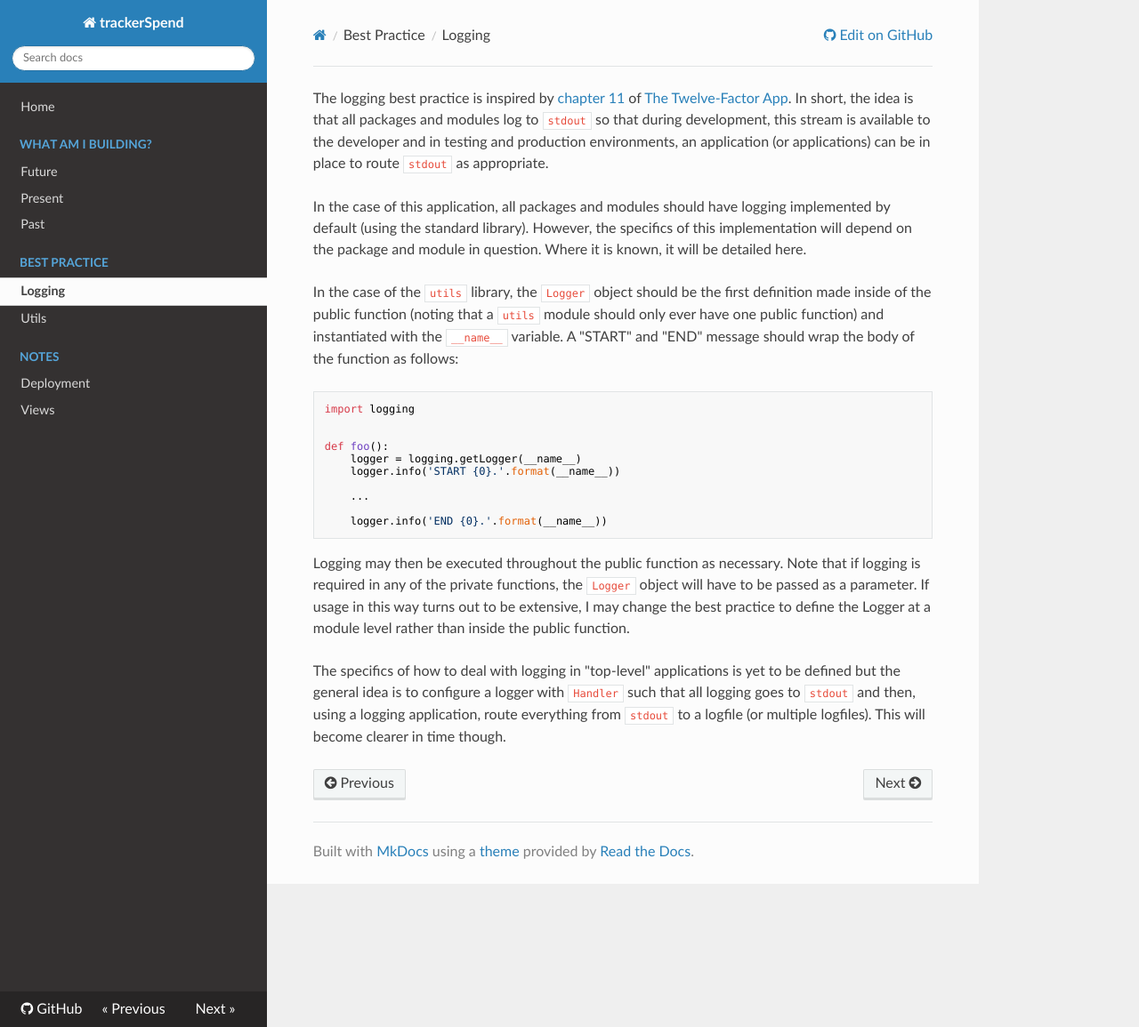
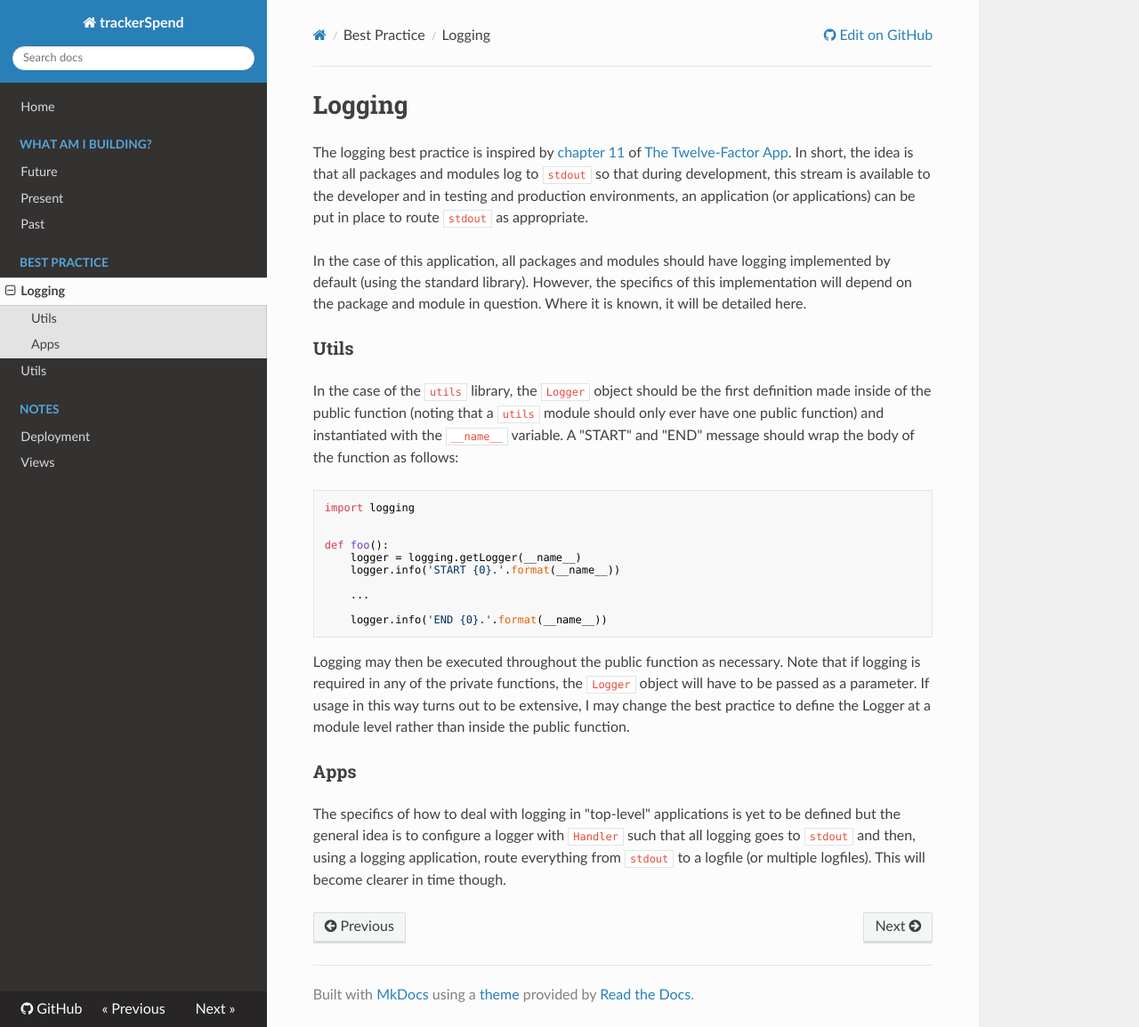
Before and after one commit to jdgillespie91/deprecated-trackerSpend, an MkDocs documentation site: the page built from docs/best_practice/logging.md, in a window 1280 px wide and 1155 px high. Shown: the whole window at 89% size. Built offline with MkDocs 1.6.1, drawn with Linux system fonts in a browser that asks for light colours; nearby versions of some CDN libraries; old or Windows-style settings are respelled for this version of MkDocs.

Commit message:
Minor hotfixes

````diff
--- a/docs/best_practice/logging.md
+++ b/docs/best_practice/logging.md
@@ -1,6 +1,10 @@
-The logging best practice is inspired by [chapter 11](http://12factor.net/logs) of [The Twelve-Factor App](http://12factor.net/). In short, the idea is that all packages and modules log to ```stdout``` so that during development, this stream is available to the developer and in testing and production environments, an application (or applications) can be in place to route ```stdout``` as appropriate.
+# Logging
+
+The logging best practice is inspired by [chapter 11](http://12factor.net/logs) of [The Twelve-Factor App](http://12factor.net/). In short, the idea is that all packages and modules log to ```stdout``` so that during development, this stream is available to the developer and in testing and production environments, an application (or applications) can be put in place to route ```stdout``` as appropriate.
 
 In the case of this application, all packages and modules should have logging implemented by default (using the standard library). However, the specifics of this implementation will depend on the package and module in question. Where it is known, it will be detailed here.
+
+### Utils
 
 In the case of the ```utils``` library, the ```Logger``` object should be the first definition made inside of the public function (noting that a ```utils``` module should only ever have one public function) and instantiated with the ```__name__``` variable. A "START" and "END" message should wrap the body of the function as follows:
 ```python
@@ -17,4 +21,6 @@ def foo():
 ```
 Logging may then be executed throughout the public function as necessary. Note that if logging is required in any of the private functions, the ```Logger``` object will have to be passed as a parameter. If usage in this way turns out to be extensive, I may change the best practice to define the Logger at a module level rather than inside the public function.
 
+### Apps
+
 The specifics of how to deal with logging in "top-level" applications is yet to be defined but the general idea is to configure a logger with ```Handler``` such that all logging goes to ```stdout``` and then, using a logging application, route everything from ```stdout``` to a logfile (or multiple logfiles). This will become clearer in time though.
--- a/docs/best_practice/utils.md
+++ b/docs/best_practice/utils.md
@@ -1,3 +1,5 @@
+# Utils
+
 The utils library is a collection of useful but miscellaneous functions. Each function should do one thing and one thing only. Inspired by the unix commands, this ethos should allow for the removal of repetitious code without sacrificing code readability and therefore maintainability.
 
 Here are a set of rules that should be followed when developing in the utils library:
@@ -19,7 +21,9 @@
 def foo(bar):
     """ Here's a line explaining concisely what foo does.
 
-    Here's a couple more lines explaining what foo does. Feel free to be a little more verbose here and include details on how foo does what it does.
+    Here's a couple more lines explaining what foo does.
+    Feel free to be a little more verbose here and include
+    details on how foo does what it does.
 
     :param bar: Explain concisely what bar is, including the data type if it isn't obvious.
 
````
